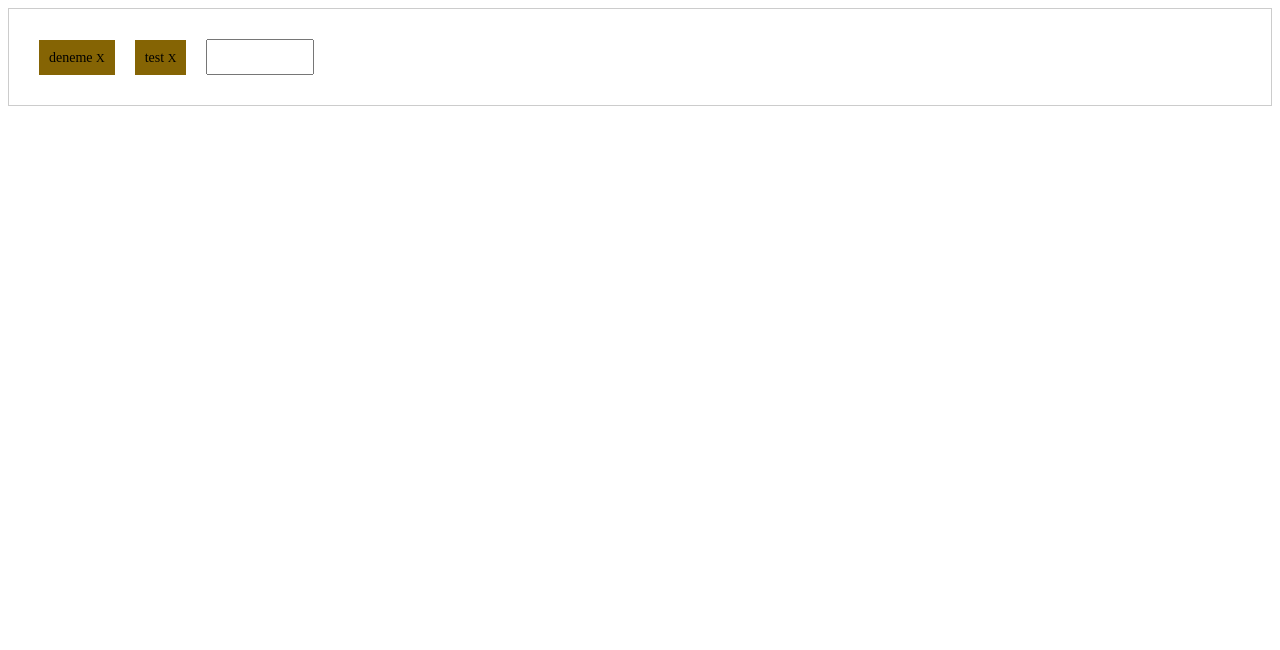
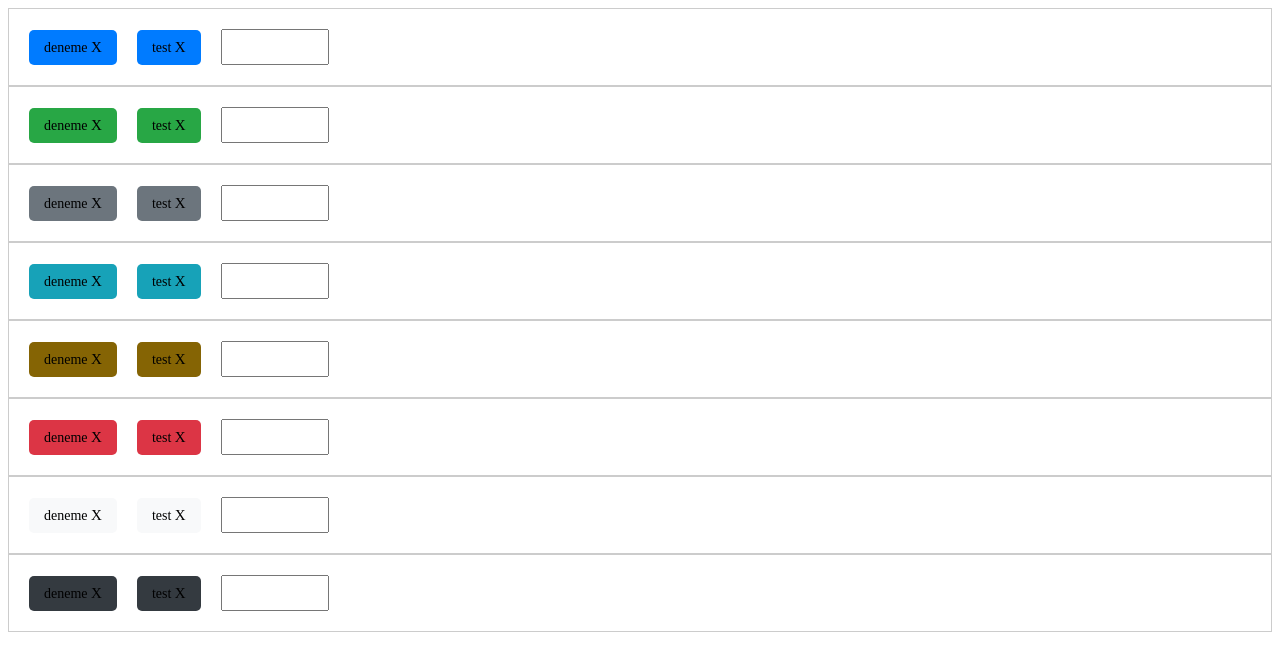
Before and after one commit to OzgunOzdemir/input-tag-react, a React (Create React App) app: page / in a window 1280 px wide. Shown: the top 650 px of the page. Built offline with nearby package versions, Linux system fonts and the light colour scheme.

Commit message:
fixed bug

```diff
--- a/src/App.js
+++ b/src/App.js
@@ -15,7 +15,14 @@ class App extends Component {
   render() {
     return (
       <Fragment>
-        <Tags value={this.state.value} selectedTheme={this.state.selectedTheme}/>
+        <Tags value={this.state.value} selectedTheme={"primary"}/>
+        <Tags value={this.state.value} selectedTheme={"success"}/>
+        <Tags value={this.state.value} selectedTheme={"secondary"}/>
+        <Tags value={this.state.value} selectedTheme={"info"}/>
+        <Tags value={this.state.value} selectedTheme={"warning"}/>
+        <Tags value={this.state.value} selectedTheme={"danger"}/>
+        <Tags value={this.state.value} selectedTheme={"light"}/>
+        <Tags value={this.state.value} selectedTheme={"dark"}/>
       </Fragment>
     );
   }
--- a/src/components/Tag/Tags.css
+++ b/src/components/Tag/Tag.css
@@ -1,12 +1,13 @@
 .tag {
-    padding: 10px;
+    padding: 10px 15px;
     color: #000000;
     cursor: default;
     font-size: 14px;
     margin: 10px;
+    border-radius: 5px;
   }
 
   .tag .close {
-    font-size: 12px;
+    font-size: 15px;
     cursor: pointer;
   }
--- a/src/components/Tag/Tag.js
+++ b/src/components/Tag/Tag.js
@@ -1,26 +1,32 @@
 import React, { Fragment, useState, useEffect } from 'react'
-import './Tags.css'
+import './Tag.css'
 
 const Tag = ({ key, item, onRemove, selectedTheme }) => {
     const [color, setColor] = useState()
     const [theme, setTheme] = useState([{
         type: "primary",
-        color: "#004085"
+        color: "#007bff"
     }, {
         type: "success",
-        color: "#D5EDD8"
+        color: "#28a745"
     }, {
         type: "secondary",
-        color: "#383d41"
+        color: "#6c757d"
     }, {
         type: "info",
-        color: "#0c5460"
+        color: "#17a2b8"
     }, {
         type: "warning",
         color: "#856404"
     }, {
         type: "danger",
-        color: "#721c24"
+        color: "#dc3545"
+    },{
+        type: "light",
+        color: "#f8f9fa"
+    },{
+        type: "dark",
+        color: "#343a40"
     }]);
 
     useEffect(() => {
--- a/src/components/Tags/Tags.css
+++ b/src/components/Tags/Tags.css
@@ -1,6 +1,6 @@
 .tag-container {
   border: 1px solid #ccc;
-  padding: 20px;
+  padding: 10px;
 }
 
 input {
```
Also changed, not shown: package.json (+8 -2 lines).
